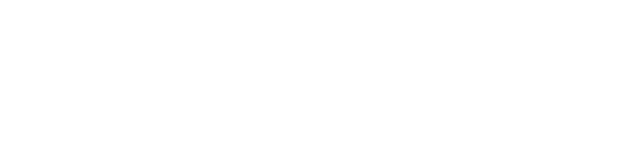
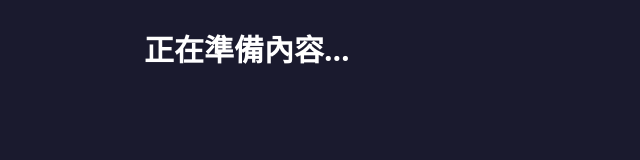
Before and after one commit to eqwgeryfgbdf/lung-portfolio, a plain HTML site: page index.html in a window 1280 px wide. Shown: the whole page, without its empty margins (0-640 px from the left). Drawn offline with Linux system fonts and the light colour scheme.

Commit message:
fix: set theme CSS vars in index.html and exclude .git from wrangler assets

```diff
--- a/index.html
+++ b/index.html
@@ -1 +1 @@
-<!DOCTYPE html><html lang="zh-Hant"> <head><meta charset="utf-8"><link rel="icon" type="image/svg+xml" href="/favicon.svg"><meta name="viewport" content="width=device-width"><title>首頁</title><link rel="stylesheet" href="/_astro/index.BbVz1jHl.css"></head> <body class="bg-[var(--color-primary)] text-white min-h-screen"> <main class="mx-auto max-w-5xl px-4 py-8">  <h1 class="text-3xl font-semibold">正在準備內容…</h1>  </main> </body></html>
+<!DOCTYPE html><html lang="zh-Hant"> <head><meta charset="utf-8"><link rel="icon" type="image/svg+xml" href="/favicon.svg"><meta name="viewport" content="width=device-width"><title>首頁</title><link rel="stylesheet" href="/_astro/index.BbVz1jHl.css"><style>:root{--color-primary:#1a1a2e;--color-secondary:#0f3460;--color-surface:#f9f7f7}</style></head> <body class="bg-[var(--color-primary)] text-white min-h-screen"> <main class="mx-auto max-w-5xl px-4 py-8">  <h1 class="text-3xl font-semibold">正在準備內容…</h1>  </main> </body></html>
```
Also changed, not shown: 1 other file.
